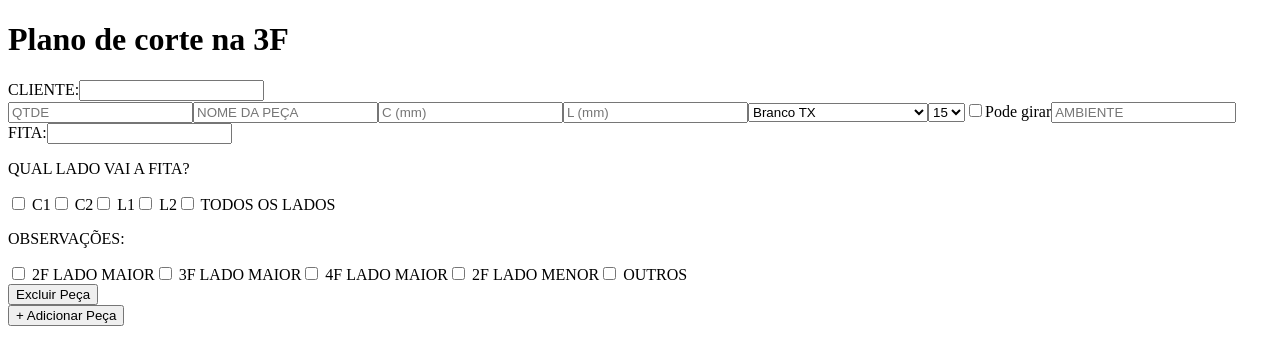
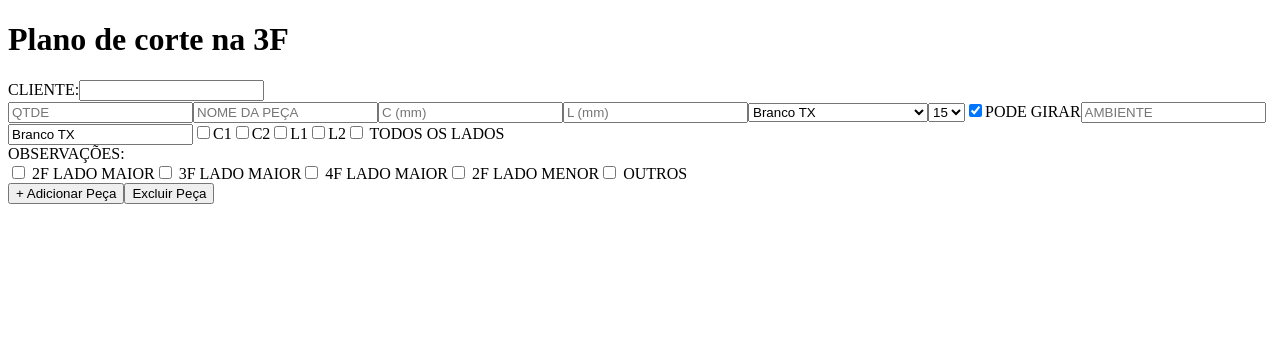
Before and after one commit to felipebroilo/plano3f, a Next.js app: page / in a window 1280 px wide. Shown: the top 364 px of the page. Built offline with nearby package versions, Linux system fonts and the light colour scheme.

Commit message:
Atualização com tabela visual e lógica de remoção

```diff
--- a/pages/index.js
+++ b/pages/index.js
@@ -1,179 +1,182 @@
-// pages/index.js
-
 import { useState } from 'react';
 
 export default function Home() {
   const [cliente, setCliente] = useState('');
-  const [pecas, setPecas] = useState([
-    {
-      qtde: '',
-      nome: '',
-      comprimento: '',
-      largura: '',
-      chapa: 'Branco TX',
-      chapaOutro: '',
-      espessura: '15',
-      veio: false,
-      ambiente: '',
-      fita: 'Branco TX',
-      fitaManual: '',
+  const [pecas, setPecas] = useState([]);
+  const [selectedRow, setSelectedRow] = useState(null);
+
+  const chapasPredefinidas = ['Branco TX', 'Preto TX', 'Cru', 'Mocca Fibraplac', 'Italian Noce Eucatex', 'Noce Oro Eucatex', 'Cinza Italia Lacca Eucatex'];
+  const espessuras = ['3', '6', '9', '15', '18'];
+  const observacoesFixas = ['2F LADO MAIOR', '3F LADO MAIOR', '4F LADO MAIOR', '2F LADO MENOR', 'OUTROS'];
+
+  const [novaPeca, setNovaPeca] = useState({
+    qtde: '', nome: '', c: '', l: '',
+    chapa: 'Branco TX', chapaOutro: '', espessura: '15', veio: true,
+    ambiente: '', fita: 'Branco TX', fitaOutro: '',
     lados: { c1: false, c2: false, l1: false, l2: false, todos: false },
-      observacoes: [],
-      obsOutros: ''
-    }
-  ]);
+    obs: [], obsOutros: ''
+  });
 
-  const chapas = ['Branco TX', 'Preto TX', 'Cru', 'Mocca Fibraplac', 'Italian Noce Eucatex', 'Noce Oro Eucatex', 'Cinza Italia Lacca Eucatex', 'OUTROS'];
-  const espessuras = ['3', '6', '9', '15', '18'];
-  const obsFixas = ['2F LADO MAIOR', '3F LADO MAIOR', '4F LADO MAIOR', '2F LADO MENOR', 'OUTROS'];
-
-  const handleChange = (index, field, value) => {
-    const novasPecas = [...pecas];
-
-    if (field === 'chapa') {
-      novasPecas[index].chapa = value;
-      if (value !== 'OUTROS') {
-        novasPecas[index].fita = value;
-        novasPecas[index].fitaManual = value;
-        novasPecas[index].chapaOutro = '';
-      }
-    } else if (field === 'chapaOutro') {
-      novasPecas[index].chapaOutro = value;
-      novasPecas[index].fita = value;
-      novasPecas[index].fitaManual = value;
-    } else if (field === 'fitaManual') {
-      novasPecas[index].fitaManual = value;
-    } else {
-      novasPecas[index][field] = value;
+  const atualizarFita = (peca) => {
+    const nomeChapa = peca.chapa === 'OUTROS' ? peca.chapaOutro : peca.chapa;
+    return nomeChapa;
   }
 
-    setPecas(novasPecas);
+  const handleNovaPecaChange = (campo, valor) => {
+    const nova = { ...novaPeca, [campo]: valor };
+
+    // Atualiza fita automaticamente com base na chapa
+    if (campo === 'chapa') {
+      nova.fita = valor !== 'OUTROS' ? valor : '';
+      nova.fitaOutro = '';
+    }
+    if (campo === 'chapaOutro') {
+      nova.fita = valor;
+    }
+
+    // Atualiza lados
+    if (campo === 'todos') {
+      nova.lados = { c1: valor, c2: valor, l1: valor, l2: valor, todos: valor };
+    }
+
+    setNovaPeca(nova);
   };
 
-  const toggleTodosLados = (index) => {
-    const novasPecas = [...pecas];
-    const novoValor = !novasPecas[index].lados.todos;
-    novasPecas[index].lados = {
-      c1: novoValor,
-      c2: novoValor,
-      l1: novoValor,
-      l2: novoValor,
-      todos: novoValor
+  const adicionarPeca = () => {
+    const nova = {
+      ...novaPeca,
+      fita: novaPeca.fitaOutro || atualizarFita(novaPeca)
     };
-    setPecas(novasPecas);
+    setPecas([...pecas, nova]);
+    setNovaPeca({
+      qtde: '', nome: '', c: '', l: '',
+      chapa: nova.chapa, chapaOutro: '', espessura: nova.espessura,
+      veio: true, ambiente: '', fita: nova.fita, fitaOutro: '',
+      lados: { c1: false, c2: false, l1: false, l2: false, todos: false },
+      obs: [], obsOutros: ''
+    });
   };
 
-  const addPeca = () => {
-    const nova = JSON.parse(JSON.stringify(pecas[pecas.length - 1]));
-    nova.qtde = '';
-    nova.nome = '';
-    nova.comprimento = '';
-    nova.largura = '';
-    nova.veio = false;
-    nova.ambiente = '';
-    nova.chapaOutro = '';
-    nova.fitaManual = nova.fita;
-    nova.lados = { c1: false, c2: false, l1: false, l2: false, todos: false };
-    nova.observacoes = [];
-    nova.obsOutros = '';
-    setPecas([...pecas, nova]);
-  };
-
-  const removerPeca = (index) => {
-    const novas = pecas.filter((_, i) => i !== index);
+  const excluirPecaSelecionada = () => {
+    if (selectedRow !== null) {
+      const novas = pecas.filter((_, i) => i !== selectedRow);
       setPecas(novas);
-  };
+      setSelectedRow(null);
+    }
+  }
 
   return (
-    <div className="min-h-screen bg-gradient-to-br from-green-900 to-emerald-600 text-white p-8">
-      <h1 className="text-4xl font-bold mb-6">Plano de corte na 3F</h1>
-      <div className="mb-6">
-        <label className="block mb-2 font-medium">CLIENTE:</label>
-        <input value={cliente} onChange={(e) => setCliente(e.target.value)} className="w-full p-2 rounded text-black" />
+    <div className="p-4 text-sm font-sans">
+      <h1 className="text-2xl font-bold mb-4">Plano de corte na 3F</h1>
+
+      <div className="mb-4">
+        <label className="mr-2">CLIENTE:</label>
+        <input value={cliente} onChange={e => setCliente(e.target.value)} className="border p-1" />
       </div>
 
-      {pecas.map((peca, i) => (
-        <div key={i} className="bg-white text-black rounded-lg shadow-md p-4 mb-6">
-          <div className="grid grid-cols-2 sm:grid-cols-4 gap-4">
-            <input placeholder="QTDE" value={peca.qtde} onChange={(e) => handleChange(i, 'qtde', e.target.value.replace(/\D/g, ''))} className="p-2 rounded border" />
-            <input placeholder="NOME DA PEÇA" value={peca.nome} onChange={(e) => handleChange(i, 'nome', e.target.value)} className="p-2 rounded border" />
-            <input placeholder="C (mm)" value={peca.comprimento} onChange={(e) => {
-              const val = parseInt(e.target.value) || 0;
-              if (val <= 2750) handleChange(i, 'comprimento', val);
-              else alert('Comprimento acima do permitido (2750 mm)');
-            }} className="p-2 rounded border" />
-            <input placeholder="L (mm)" value={peca.largura} onChange={(e) => {
-              const val = parseInt(e.target.value) || 0;
-              if (val <= 2750) handleChange(i, 'largura', val);
-              else alert('Largura acima do permitido (2750 mm)');
-            }} className="p-2 rounded border" />
-            <select value={peca.chapa} onChange={(e) => handleChange(i, 'chapa', e.target.value)} className="p-2 rounded border col-span-2">
-              {chapas.map((c, idx) => <option key={idx}>{c}</option>)}
+      <div className="grid grid-cols-12 gap-2 mb-2">
+        <input placeholder="QTDE" type="number" min={1} className="col-span-1 border p-1" value={novaPeca.qtde} onChange={e => handleNovaPecaChange('qtde', e.target.value)} />
+        <input placeholder="NOME DA PEÇA" className="col-span-2 border p-1" value={novaPeca.nome} onChange={e => handleNovaPecaChange('nome', e.target.value)} />
+        <input placeholder="C (mm)" type="number" max={2750} className="col-span-1 border p-1" value={novaPeca.c} onChange={e => handleNovaPecaChange('c', Math.min(+e.target.value, 2750))} />
+        <input placeholder="L (mm)" type="number" max={2750} className="col-span-1 border p-1" value={novaPeca.l} onChange={e => handleNovaPecaChange('l', Math.min(+e.target.value, 2750))} />
+        <select value={novaPeca.chapa} onChange={e => handleNovaPecaChange('chapa', e.target.value)} className="col-span-2 border p-1">
+          {chapasPredefinidas.map((c, i) => <option key={i}>{c}</option>)}
+          <option>OUTROS</option>
         </select>
-            {peca.chapa === 'OUTROS' && (
-              <input placeholder="Digite o nome da chapa" value={peca.chapaOutro} onChange={(e) => handleChange(i, 'chapaOutro', e.target.value)} className="p-2 rounded border col-span-2" />
+        {novaPeca.chapa === 'OUTROS' && (
+          <input placeholder="Digite o nome da chapa" value={novaPeca.chapaOutro} onChange={e => handleNovaPecaChange('chapaOutro', e.target.value)} className="col-span-2 border p-1" />
         )}
-            <select value={peca.espessura} onChange={(e) => handleChange(i, 'espessura', e.target.value)} className="p-2 rounded border">
-              {espessuras.map((e, idx) => <option key={idx}>{e}</option>)}
+        <select value={novaPeca.espessura} onChange={e => handleNovaPecaChange('espessura', e.target.value)} className="col-span-1 border p-1">
+          {espessuras.map((e, i) => <option key={i}>{e}</option>)}
         </select>
-            <label className="flex items-center space-x-2">
-              <input type="checkbox" checked={peca.veio} onChange={() => handleChange(i, 'veio', !peca.veio)} />
-              <span>{peca.veio ? 'Segue comprimento' : 'Pode girar'}</span>
+        <label className="col-span-1 flex items-center">
+          <input type="checkbox" checked={novaPeca.veio} onChange={e => handleNovaPecaChange('veio', e.target.checked)} className="mr-1" />
+          {novaPeca.veio ? 'PODE GIRAR' : 'SEGUE COMPRIMENTO'}
         </label>
-            <input placeholder="AMBIENTE" value={peca.ambiente} onChange={(e) => handleChange(i, 'ambiente', e.target.value)} className="p-2 rounded border col-span-2" />
+        <input placeholder="AMBIENTE" value={novaPeca.ambiente} onChange={e => handleNovaPecaChange('ambiente', e.target.value)} className="col-span-2 border p-1" />
       </div>
 
-          <div className="mt-4">
-            <label className="block mb-1">FITA:</label>
-            <input
-              value={peca.fitaManual}
-              onChange={(e) => handleChange(i, 'fitaManual', e.target.value)}
-              className="p-2 rounded border w-full"
-            />
+      <div className="grid grid-cols-12 gap-2 mb-2">
+        <input placeholder="FITA" className="col-span-3 border p-1" value={novaPeca.fita} onChange={e => handleNovaPecaChange('fita', e.target.value)} />
+        {['c1','c2','l1','l2'].map((lado, i) => (
+          <label key={i} className="col-span-1 flex items-center">
+            <input type="checkbox" checked={novaPeca.lados[lado]} onChange={() => handleNovaPecaChange(lado, !novaPeca.lados[lado])} className="mr-1" />
+            {lado.toUpperCase()}
+          </label>
+        ))}
+        <label className="col-span-2 flex items-center">
+          <input type="checkbox" checked={novaPeca.lados.todos} onChange={e => handleNovaPecaChange('todos', e.target.checked)} className="mr-1" /> TODOS OS LADOS
+        </label>
       </div>
 
-          <div className="mt-4">
-            <p className="font-semibold mb-1">QUAL LADO VAI A FITA?</p>
-            <div className="flex flex-wrap gap-4">
-              {['c1', 'c2', 'l1', 'l2'].map((lado, idx) => (
-                <label key={idx} className="flex items-center gap-2">
-                  <input type="checkbox" checked={peca.lados[lado]} onChange={() => {
-                    const newPecas = [...pecas];
-                    newPecas[i].lados[lado] = !peca.lados[lado];
-                    setPecas(newPecas);
-                  }} /> {lado.toUpperCase()}
-                </label>
-              ))}
-              <label className="flex items-center gap-2">
-                <input type="checkbox" checked={peca.lados.todos} onChange={() => toggleTodosLados(i)} /> TODOS OS LADOS
-              </label>
-            </div>
-          </div>
-
-          <div className="mt-4">
-            <p className="font-semibold mb-1">OBSERVAÇÕES:</p>
-            <div className="flex flex-wrap gap-4">
-              {obsFixas.map((obs, idx) => (
-                <label key={idx} className="flex items-center gap-2">
-                  <input type="checkbox" checked={peca.observacoes.includes(obs)} onChange={(e) => {
-                    const novaLista = e.target.checked ? [...peca.observacoes, obs] : peca.observacoes.filter(o => o !== obs);
-                    handleChange(i, 'observacoes', novaLista);
+      <div className="mb-4">
+        <label className="font-bold">OBSERVAÇÕES:</label>
+        <div className="flex flex-wrap mt-1">
+          {observacoesFixas.map((obs, i) => (
+            <label key={i} className="mr-4">
+              <input type="checkbox" checked={novaPeca.obs.includes(obs)} onChange={e => {
+                const checked = e.target.checked;
+                const novaObs = checked ? [...novaPeca.obs, obs] : novaPeca.obs.filter(o => o !== obs);
+                handleNovaPecaChange('obs', novaObs);
               }} /> {obs}
             </label>
           ))}
         </div>
-            {peca.observacoes.includes('OUTROS') && (
-              <input placeholder="Especifique" value={peca.obsOutros} onChange={e => handleChange(i, 'obsOutros', e.target.value)} className="p-2 rounded border w-full mt-2" />
+        {novaPeca.obs.includes('OUTROS') && (
+          <input placeholder="Especifique" value={novaPeca.obsOutros} onChange={e => handleNovaPecaChange('obsOutros', e.target.value)} className="border p-1 w-full mt-1" />
         )}
       </div>
 
-          <div className="mt-4 flex justify-end">
-            <button onClick={() => removerPeca(i)} className="bg-red-600 text-white px-4 py-2 rounded hover:bg-red-700">Excluir Peça</button>
+      <div className="flex gap-2 mb-6">
+        <button onClick={adicionarPeca} className="bg-green-600 text-white px-3 py-1 rounded">+ Adicionar Peça</button>
+        <button onClick={excluirPecaSelecionada} className="bg-red-600 text-white px-3 py-1 rounded">Excluir Peça</button>
       </div>
+
+      {pecas.length > 0 && (
+        <div>
+          <h2 className="text-xl font-bold mb-2">LISTA DE PEÇAS - CLIENTE: {cliente.toUpperCase()}</h2>
+          <table className="w-full border text-sm">
+            <thead>
+              <tr className="bg-gray-200">
+                <th className="border">#</th>
+                <th className="border">QTDE</th>
+                <th className="border">PEÇA</th>
+                <th className="border">C</th>
+                <th className="border">L</th>
+                <th className="border">CHAPA</th>
+                <th className="border">ESPESSURA</th>
+                <th className="border">FIBRA</th>
+                <th className="border">AMBIENTE</th>
+                <th className="border">FITA C1</th>
+                <th className="border">FITA C2</th>
+                <th className="border">FITA L1</th>
+                <th className="border">FITA L2</th>
+                <th className="border">OBS</th>
+              </tr>
+            </thead>
+            <tbody>
+              {pecas.map((p, i) => (
+                <tr key={i} className={`cursor-pointer ${selectedRow === i ? 'bg-yellow-100' : ''}`} onClick={() => setSelectedRow(i)}>
+                  <td className="border text-center">{i + 1}</td>
+                  <td className="border text-center">{p.qtde}</td>
+                  <td className="border text-center">{p.nome}</td>
+                  <td className="border text-center">{p.c}</td>
+                  <td className="border text-center">{p.l}</td>
+                  <td className="border text-center">{p.chapa === 'OUTROS' ? p.chapaOutro : p.chapa}</td>
+                  <td className="border text-center">{p.espessura}</td>
+                  <td className="border text-center">{p.veio ? 'PODE GIRAR' : 'SEGUE COMPRIMENTO'}</td>
+                  <td className="border text-center">{p.ambiente}</td>
+                  <td className="border text-center">{p.lados.c1 ? 'X' : ''}</td>
+                  <td className="border text-center">{p.lados.c2 ? 'X' : ''}</td>
+                  <td className="border text-center">{p.lados.l1 ? 'X' : ''}</td>
+                  <td className="border text-center">{p.lados.l2 ? 'X' : ''}</td>
+                  <td className="border text-center">{p.obs.join(', ')} {p.obs.includes('OUTROS') && p.obsOutros}</td>
+                </tr>
+              ))}
+            </tbody>
+          </table>
         </div>
-      ))}
-
-      <button onClick={addPeca} className="bg-blue-600 text-white px-6 py-2 rounded hover:bg-blue-700">+ Adicionar Peça</button>
+      )}
     </div>
   );
 }
```
Lines whose indentation alone changed are shown as unchanged.
